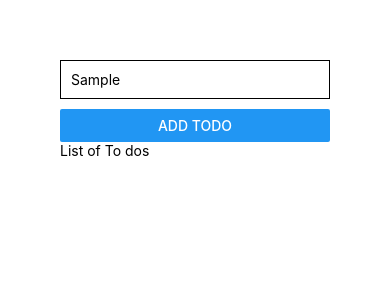
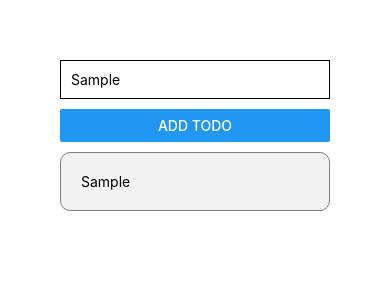
Before and after one commit to osmanforhad/reactNative-NodeApp-Practice, a React Native app: screen / in a window 390 px wide. Both pictures are taken after typing "Sample" into the empty fields and a click on the button "ADD TODO". Shown: the top 300 px of the page. Built offline with nearby package versions, Linux system fonts and the light colour scheme.

Commit message:
just comment in rendaring section

```diff
--- a/App.js
+++ b/App.js
@@ -1,6 +1,6 @@
 import { StatusBar } from 'expo-status-bar';
 import React, {useState} from 'react';
-import { Button, StyleSheet, Text, View, TextInput} from 'react-native';
+import { Button, StyleSheet, Text, View, TextInput, ScrollView} from 'react-native';
 
 export default function App() {
 
@@ -10,7 +10,7 @@ export default function App() {
 
 /**array function */
   const addTodoList = () => {
-    setTodoList([todoList, todoItem]);
+    setTodoList([...todoList, todoItem]);
     console.log(todoList);
   }//end of the array function
 
@@ -28,9 +28,15 @@ export default function App() {
           onPress={addTodoList}
         />
       </View>
+      {/*Start Rendaring the React Item */}
       <View>
-        <Text>List of To dos</Text>
+        <ScrollView>
+        {todoList.map(todo => <View key={todo} style={styles.todoItem}>
+        <Text>{todo}</Text>
+        </View>)}
+        </ScrollView>
       </View>
+      {/*end of Rendaring the React Item */}
       <StatusBar style="auto" />
     </View>
   );
@@ -46,4 +52,12 @@ const styles = StyleSheet.create({
     marginBottom:10,
     borderWidth:1,
   },
+  todoItem:{
+    marginTop:10,
+    padding:20,
+    backgroundColor: '#f2f2f2',
+    borderRadius: 10,
+    borderWidth:1,
+    borderColor: 'gray',
+  }
 });
```
